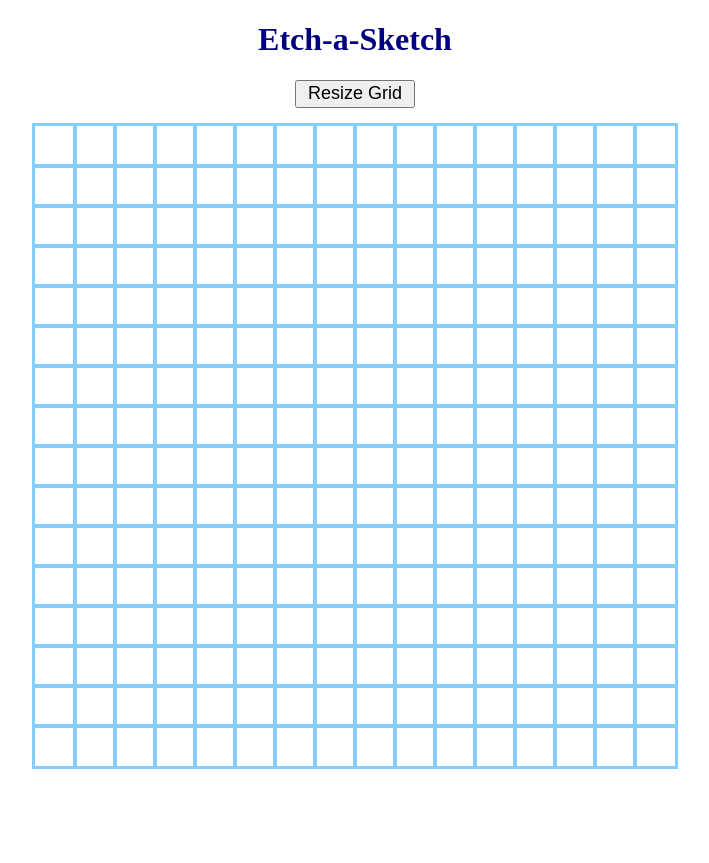
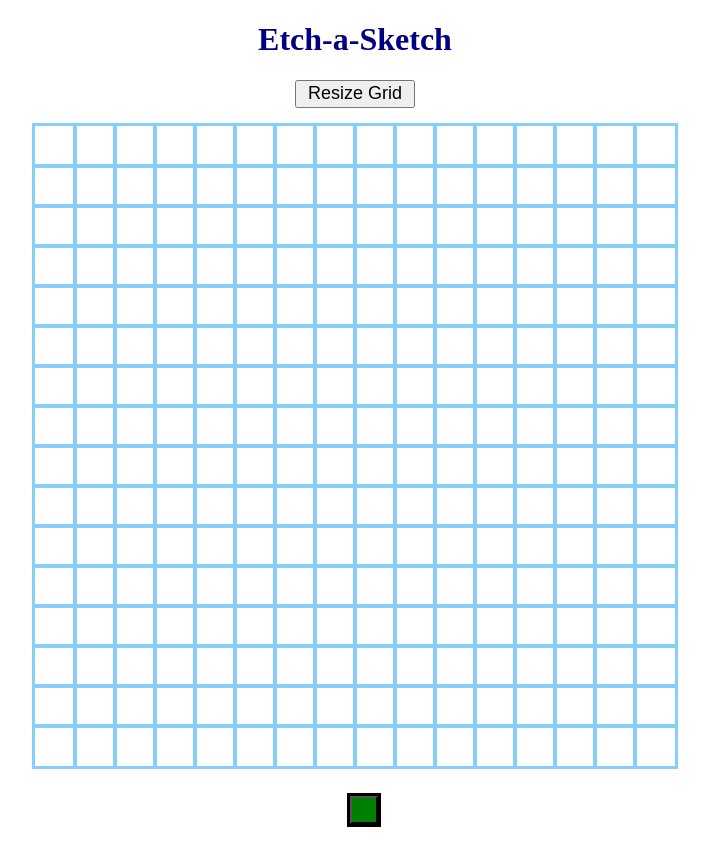
Before and after one commit to swiftybo/Etch-a-Sketch, a plain HTML site: page index.html in a window 1280 px wide. Shown: the whole page, without its empty margins (285-994 px from the left). Before the commit the page ends 800 px from the top, so only its background shows below. Drawn offline with Linux system fonts and the light colour scheme.

Commit message:
button to create paint colour

```diff
--- a/script2.js
+++ b/script2.js
@@ -7,6 +7,7 @@ const gameSection = document.querySelector(".game_section");
 
 // containers:
 const containerGrid = document.querySelector(".grid_container");
+let containerPaint;
 
 // Game Parts:
 let gridDiv;
@@ -52,6 +53,17 @@ resizeButton.addEventListener("click", function () {
     updateUI();
 });
 
+// Creating paint section
+containerPaint = document.createElement("div");
+containerPaint.classList.add("paint_container");
+gameSection.appendChild(containerPaint);
+
+// Creating the paint colour buttons
+const greenButton = document.createElement("button");
+greenButton.classList.add("paint_Button");
+greenButton.style.backgroundColor = " green";
+containerPaint.appendChild(greenButton);
+
 // Functions
 function addInkEffect() {
     gridDivAll = document.querySelectorAll(".grid_div");
--- a/styles.css
+++ b/styles.css
@@ -22,6 +22,10 @@ h1 {
     flex-wrap: wrap;
 }
 
+.paint_container {
+    margin: 30px;
+}
+
 .grid_div {
     outline: solid lightskyblue;
     /* width: 40px;
@@ -29,10 +33,11 @@ h1 {
     outline-width: 2px;
 }
 
-.penColour_Button {
+.paint_Button {
     width: 28px;
     height: 28px;
     outline: solid black;
+    margin-left: 18px;
 }
 
 .resize_Button {
```
